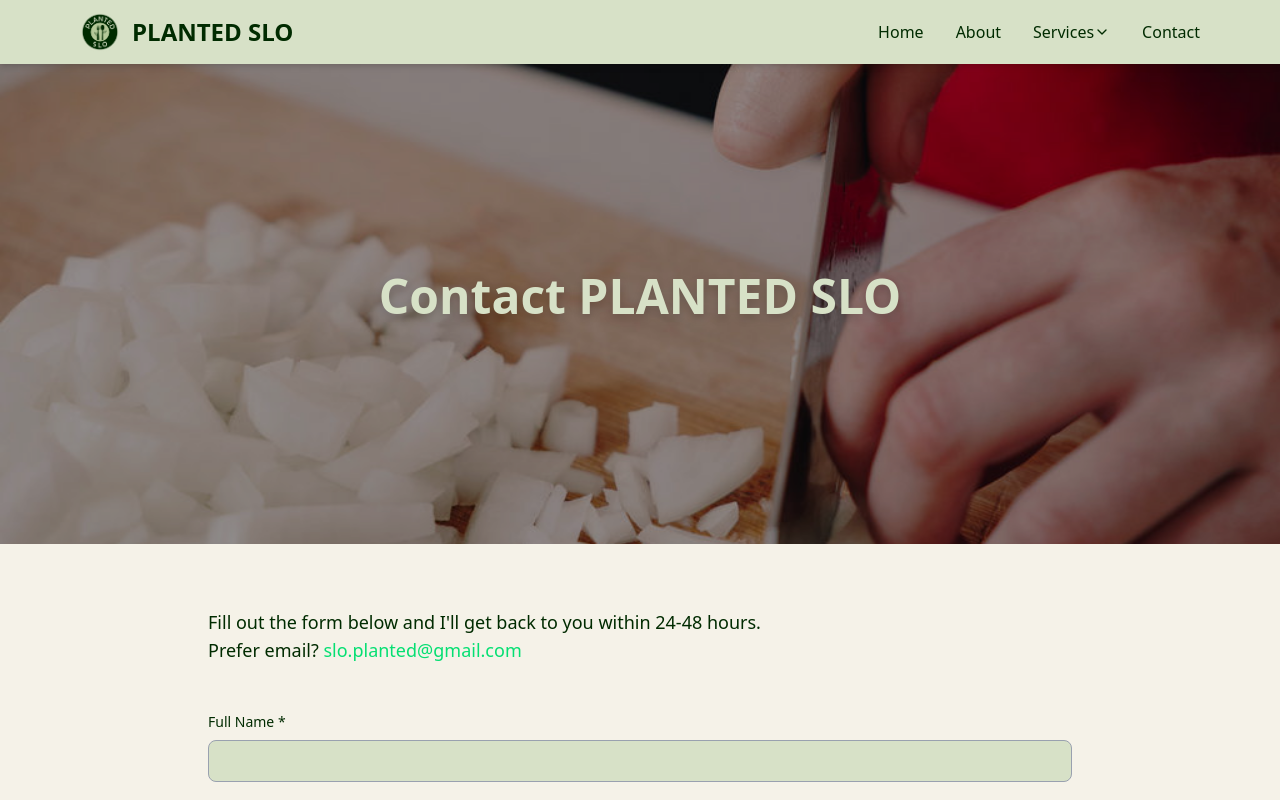
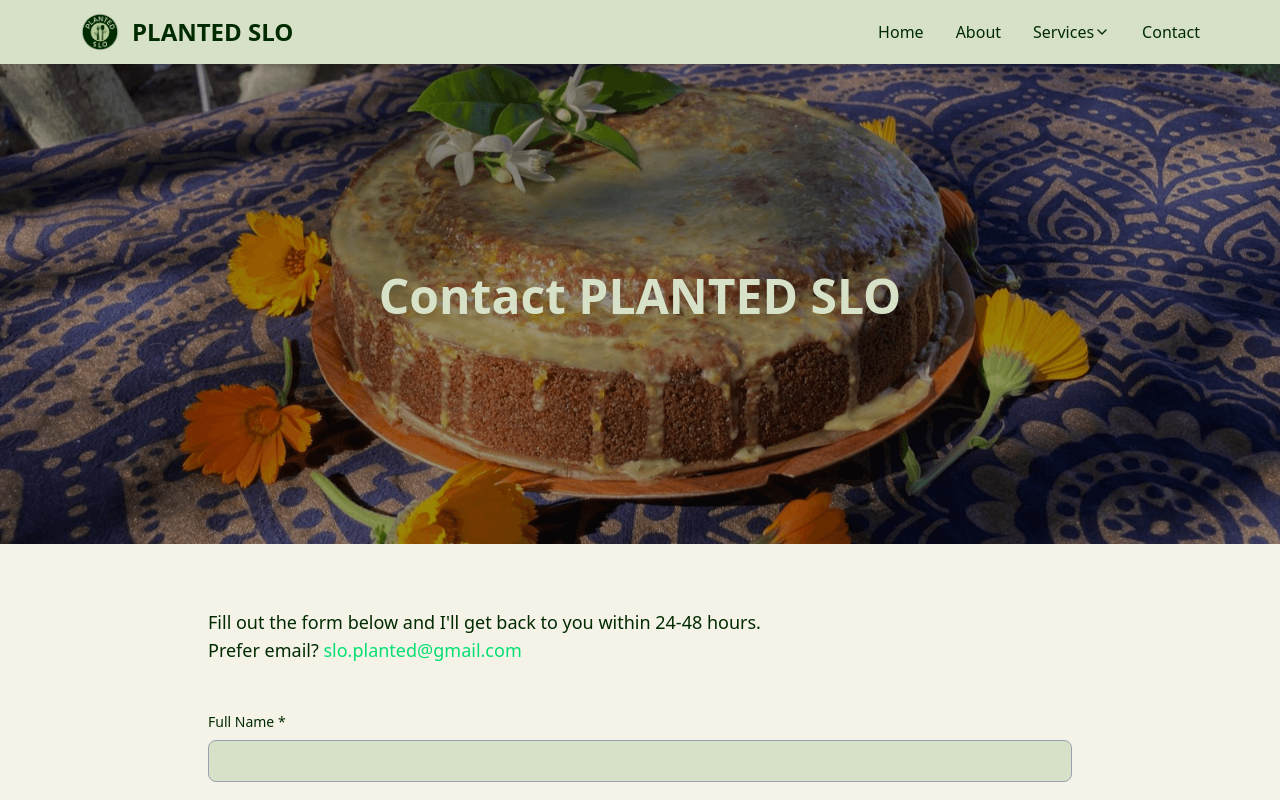
Before and after one commit to dancimo-lang/personal-chef-website, a Next.js app: page /contact in a window 1280 px wide. Shown: the top 800 px of the page. Built offline with nearby package versions, Linux system fonts and the light colour scheme.

Commit message:
Change contact page hero image back to acornorangecake

```diff
--- a/src/app/contact/page.tsx
+++ b/src/app/contact/page.tsx
@@ -24,11 +24,11 @@ export default function ContactPage() {
       <section className="relative h-[60vh] flex items-center justify-center">
         <div className="absolute inset-0">
           <Image
-            src="/images/planted_slo_onion_closeup.jpg"
+            src="/images/acornorangecake.png"
             alt="Hero background"
             fill
             className="object-cover"
-            style={{objectPosition: 'center center'}}
+            style={{objectPosition: 'center 25%'}}
             priority
           />
           <div className="absolute inset-0 bg-black/40"></div>
```
